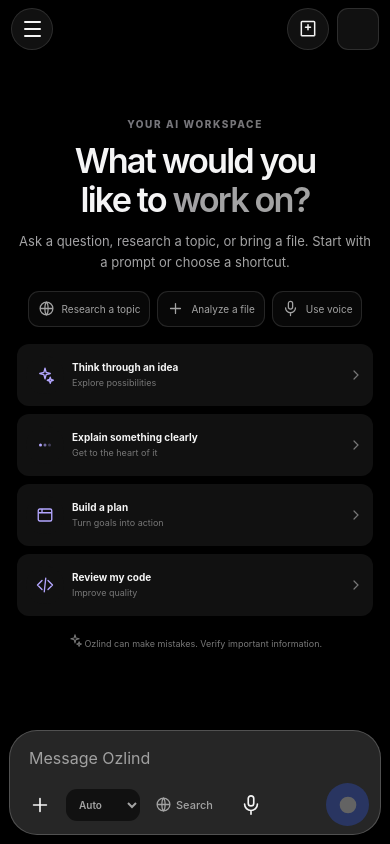
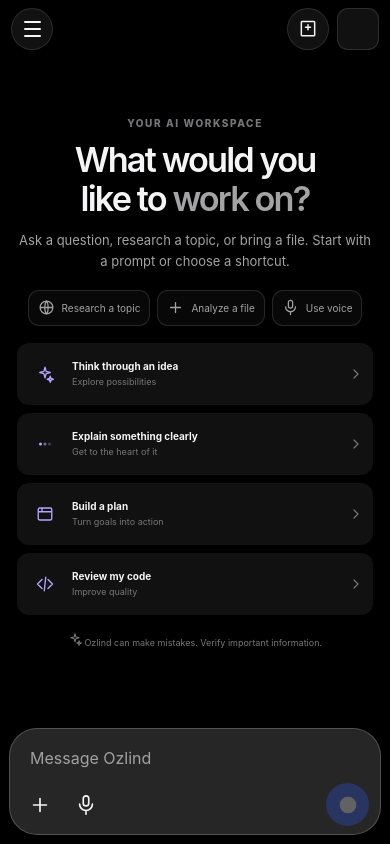
Before and after one commit to athulkrishnak047/ozlind-, a Next.js app: page /workspace in a window 390 px wide. Built offline with nearby package versions, Linux system fonts and the light colour scheme.

Commit message:
Remove square mobile composer control and clean textarea surface

```diff
--- a/src/app/ozlind-design.css
+++ b/src/app/ozlind-design.css
@@ -1227,3 +1227,58 @@ button:focus-visible,a:focus-visible,input:focus-visible,textarea:focus-visible,
   .chat-scroll { scroll-behavior: auto; }
   .sidebar { transition: none; }
 }
+
+
+/* Composer cleanup: the textarea is an invisible editing surface inside one pill. */
+.composer textarea,
+.composer textarea:focus,
+.composer textarea:focus-visible {
+  display: block;
+  width: 100%;
+  min-width: 0;
+  border: 0 !important;
+  outline: 0 !important;
+  border-radius: 0 !important;
+  background: transparent !important;
+  box-shadow: none !important;
+  appearance: none;
+  -webkit-appearance: none;
+}
+.composer:focus-within {
+  border-color: var(--oz-line-strong);
+  box-shadow: none;
+}
+.composer-toolbar { min-width: 0; }
+.composer-options { min-width: 0; }
+.composer button { flex-shrink: 0; }
+@media (max-width: 760px) {
+  /* The model dropdown was the small square control inside the mobile composer.
+     Keep the composer visually clean; model selection remains available on desktop. */
+  .composer .model-select { display: none !important; }
+  .composer .web-search-button { display: none !important; }
+  .composer {
+    width: 100%;
+    border-radius: 28px !important;
+    overflow: hidden;
+  }
+  .composer textarea {
+    min-height: 42px;
+    padding: 8px 9px 5px !important;
+    line-height: 1.5;
+  }
+  .composer-options { gap: 8px; }
+  .attach-button,.voice-button {
+    border: 0 !important;
+    border-radius: 50% !important;
+    background: transparent !important;
+    box-shadow: none !important;
+  }
+  .send-button,.stop-button {
+    border-radius: 50% !important;
+    box-shadow: none !important;
+  }
+  .composer button:focus-visible {
+    outline: 2px solid var(--oz-accent);
+    outline-offset: -2px;
+  }
+}
```
